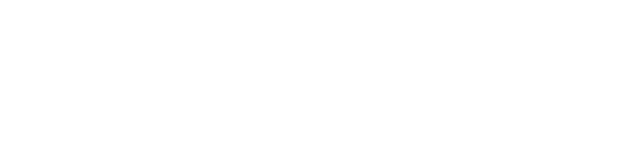
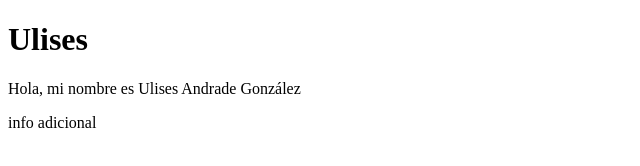
Before and after one commit to LuisQuijano5/Pr-ctica_Git2, a plain HTML site: page index.html in a window 1280 px wide. Shown: the whole page, without its empty margins (0-640 px from the left). Drawn offline with Linux system fonts and the light colour scheme.

Commit message:
commit modificando index con un <p>

```diff
--- a/index.html
+++ b/index.html
@@ -6,6 +6,10 @@
     <title>Document</title>
 </head>
 <body>
-
+    <div id="ulises">
+        <h1>Ulises</h1>
+        <p>Hola, mi nombre es Ulises Andrade González</p>
+        <p>info adicional</p>
+    </div>
 </body>
 </html>
```
